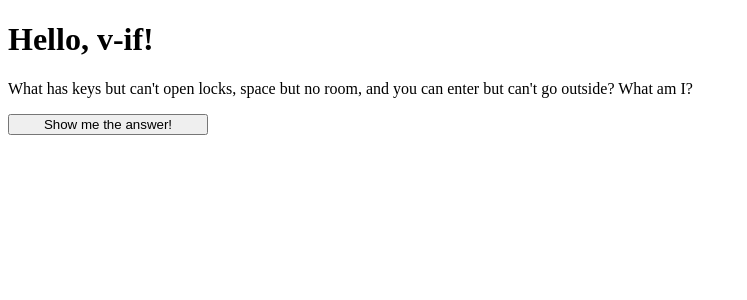
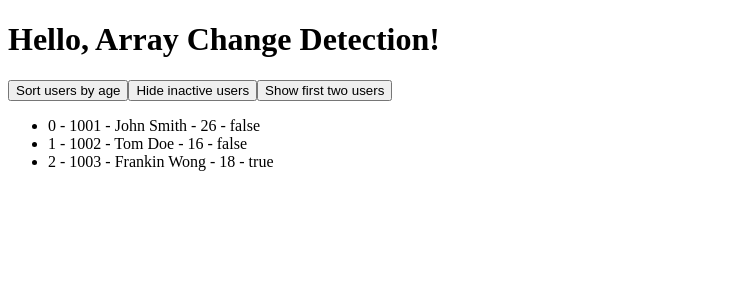
Before and after one commit to harlemmariscal/learn-vue-3-with-bingyang, a Vue app: page / in a window 1280 px wide. Shown: the top 300 px of the page, without its empty margins (0-747 px from the left). Built offline with nearby package versions, Linux system fonts and the light colour scheme.

Commit message:
Array change detection

```diff
--- a/src/App.vue
+++ b/src/App.vue
@@ -1,26 +1,43 @@
 <template>
   <h1>{{ message }}</h1>
-  <p>
-    What has keys but can't open locks, space but no room, and you can enter but
-    can't go outside? What am I?
-  </p>
-
-  <button style="width: 200px" @click="showAnswer = !showAnswer">
-    {{ !showAnswer ? 'Show me the answer!' : 'Hide the answer!' }}
-  </button>
-
-  <div v-if="showAnswer">A keyboard.</div>
-
-  <div v-show="showAnswer">A keyboard.</div>
-
+  <button @click="sortUsersByAge">Sort users by age</button>
+  <button @click="hideInactiveUsers">Hide inactive users</button>
+  <button @click="showFirstTwoUsers">Show first two users</button>
+  <ul>
+    <li v-for="(user, index) in users" :key="user.id">
+      {{ index }} - {{ user.id }} - {{ user.name }} - {{ user.age }} -
+      {{ user.isActive }}
+    </li>
+  </ul>
 </template>
 
 <script setup>
 import { ref } from 'vue'
 
-let message = ref('Hello, v-if!')
+let message = ref('Hello, Array Change Detection!')
 
-let showAnswer = ref(false)
+const users = ref([
+  { id: 1001, name: 'John Smith', age: 26, isActive: false },
+  { id: 1002, name: 'Tom Doe', age: 16, isActive: false },
+  { id: 1003, name: 'Frankin Wong', age: 18, isActive: true }
+])
+
+function sortUsersByAge() {
+  users.value.sort((a, b) => a.age - b.age)
+}
+
+function hideInactiveUsers() {
+  users.value = users.value.filter((user) => user.isActive)
+}
+
+function showFirstTwoUsers() {
+  users.value = users.value.slice(0, 2)
+}
 </script>
 
-<style scoped></style>
+<style scoped>
+.inactive {
+  color: red;
+  text-decoration: line-through;
+}
+</style>
```
